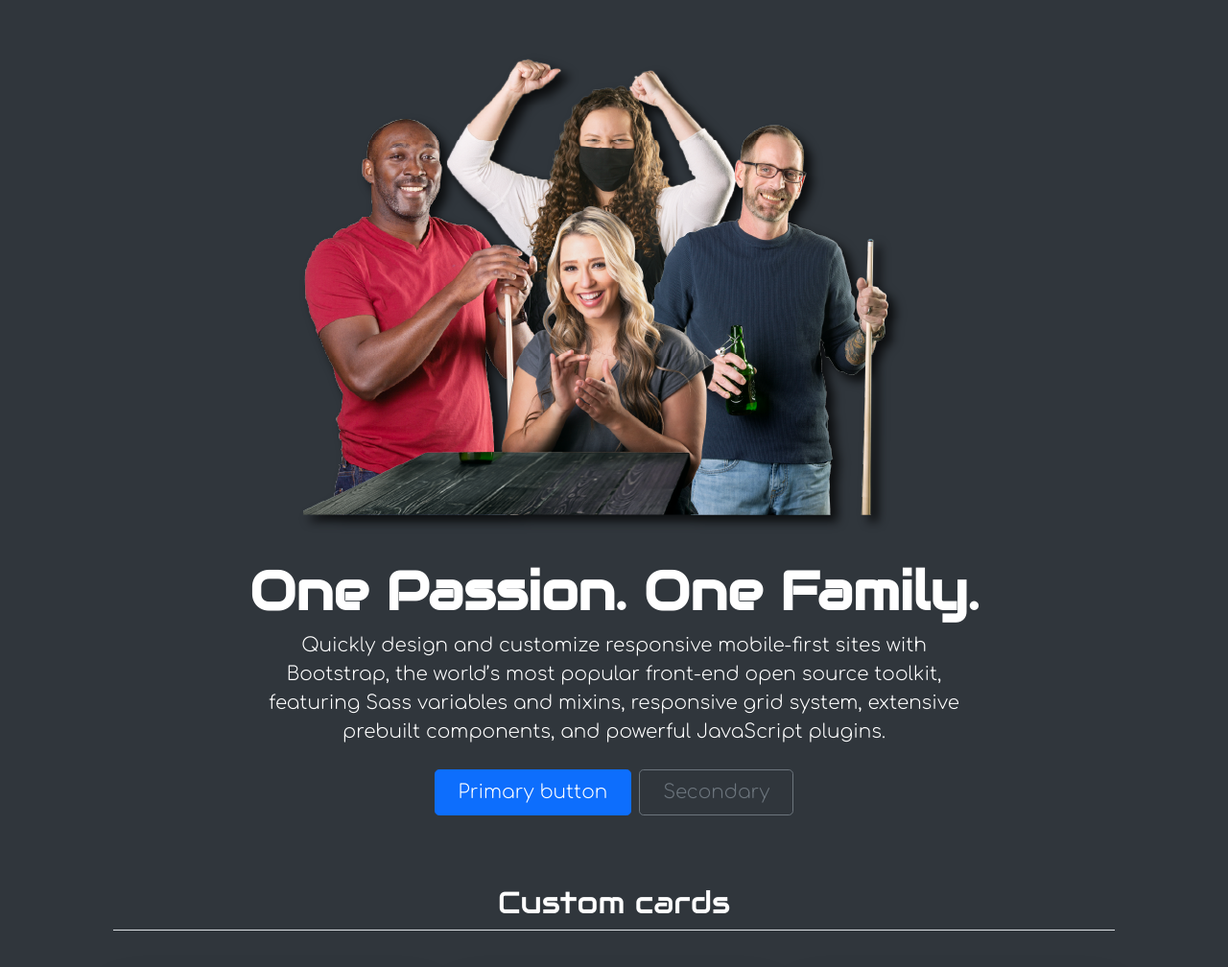
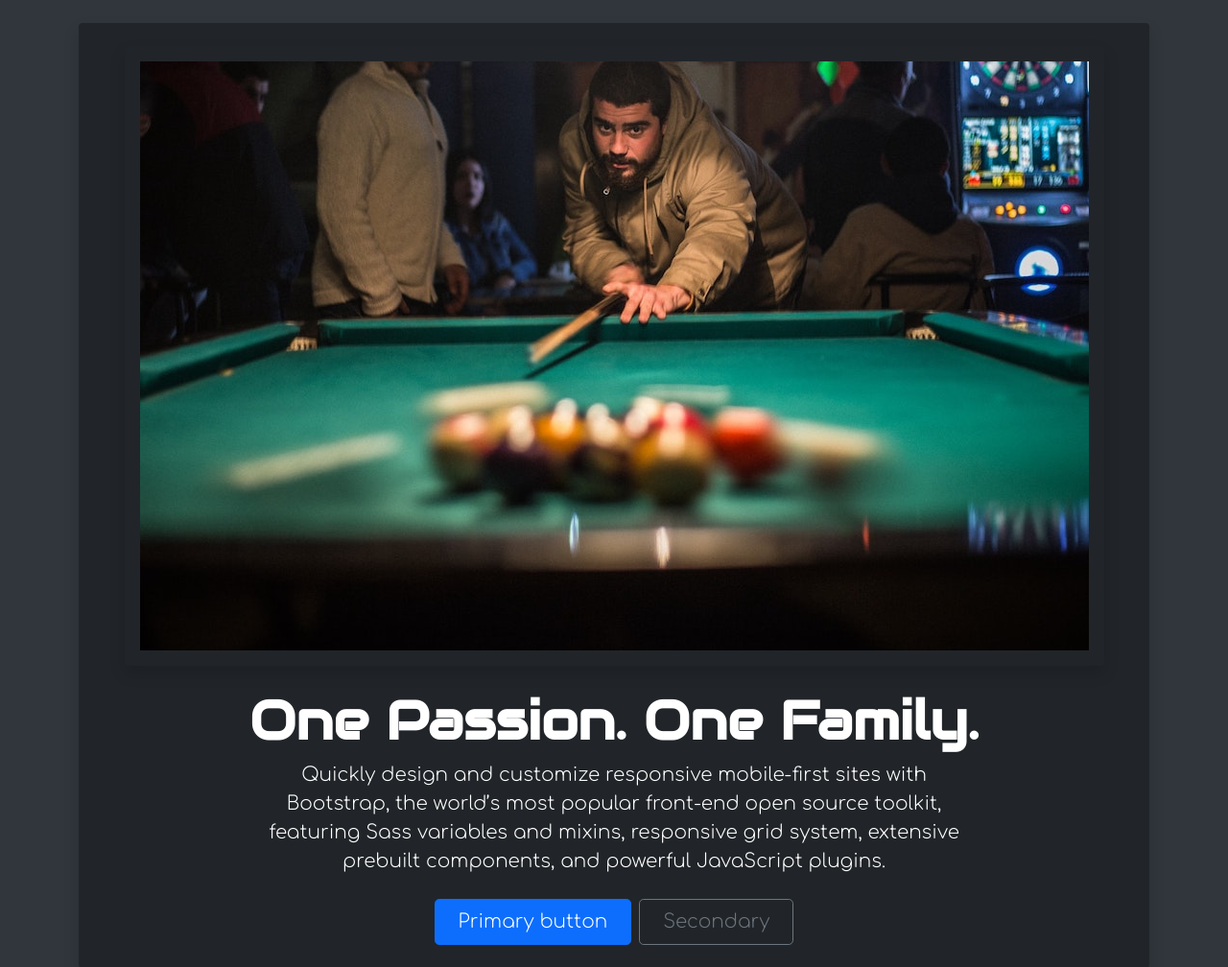
Before and after one commit to AndyMc3000/ci-ms3-pool-club, a Flask app: page / in a window 1280 px wide. Shown: the part 91-1099 px from the top of the page at 96% size. Run offline with Flask 2, Linux system fonts and the light colour scheme; data that the repository does not hold is empty; some libraries are stand-ins or nearby versions.

Commit message:
Add content to hero and features sections on index.html

```diff
--- a/static/css/style.css
+++ b/static/css/style.css
@@ -5,7 +5,11 @@ body h1, h2, h3, h4, h5, h6 {
     font-family: 'Audiowide', sans-serif;
 }
 
-body p, button, nav, form {
+body p, button, nav, form, .btn {
+    font-family: 'Comfortaa', sans-serif;
+}
+
+.table-font {
     font-family: 'Comfortaa', sans-serif;
 }
 /* -- END of Google Fonts -- */
@@ -16,6 +20,14 @@ body {
     display: flex;
     flex-direction: column;
     min-height: 100vh;
+}
+
+.hero-div {
+    background-color: #212529;
+}
+
+.hero-div img {
+    border-radius: 2%;
 }
 
 .card {
--- a/templates/index.html
+++ b/templates/index.html
@@ -4,8 +4,8 @@
     <!-- Bootstrap hero container-->
     <div class="container-fluid">
         <div class="row">
-            <div class="px-2 py-2 my-3 text-center">
-                <img class="d-block mx-auto mb-4 img-fluid" src="{{ url_for('static', filename='images/cpc-hero-apa-pool-players.png') }}" alt="APA Pool Players Hero Image" >
+            <div class="px-3 py-4 my-4 text-center rounded shadow hero-div">
+                <img class="d-block mx-auto mb-4 p-3 img-fluid shadow rounded" src="{{ url_for('static', filename='images/hero-image/cpc-hero-carla-oliveira-21FqSKZQGzI-unsplash-989px.jpg') }}" alt="APA Pool Players Hero Image" >
                 <h1 class="display-4 fw-bold">One Passion. One Family.</h1>
                 <div class="col-lg-8 mx-auto">
                     <p class="lead mb-4">Quickly design and customize responsive mobile-first sites with Bootstrap, the world’s most popular front-end open source toolkit, featuring Sass variables and mixins, responsive grid system, extensive prebuilt components, and powerful JavaScript plugins.</p>
@@ -31,7 +31,7 @@
                 </div>
             </div>
             <div class="col">
-                <div class="card card-cover h-100 overflow-hidden text-white bg-dark rounded-5 shadow-lg" style="background-image: url('unsplash-photo-1.jpg');">
+                <div class="card card-cover h-100 overflow-hidden text-white bg-dark rounded-5 shadow-lg" style="background: linear-gradient(rgba(0, 0, 0, 0.3), rgba(0, 0, 0, 0.4)), url({{ url_for('static', filename='images/cpc-hero-apa-pool-players.png') }}); background-size: contain;">
                     <div class="d-flex flex-column h-100 p-5 pb-3 text-white text-shadow-1">
                         <h2 class="pt-5 mt-5 mb-4 display-7 lh-1 fw-bold">Short title, long jacket</h2>
                     </div>
--- a/templates/player-current-stats.html
+++ b/templates/player-current-stats.html
@@ -25,7 +25,7 @@
                             <div class="container-fluid">
                                 <div class="row justify-content-center">
                                     <div class="col-8 p-2 pt-3">
-                                        <table class="table table-dark table-striped table-bordered">
+                                        <table class="table table-font table-dark table-striped table-bordered">
                                             <thead>
                                                 <tr>
                                                     <th scope="col">RANK</th>
```
Also changed, not shown: static/images/hero-image/cpc-hero-carla-oliveira-21FqSKZQGzI-unsplash-989px.jpg (added).
